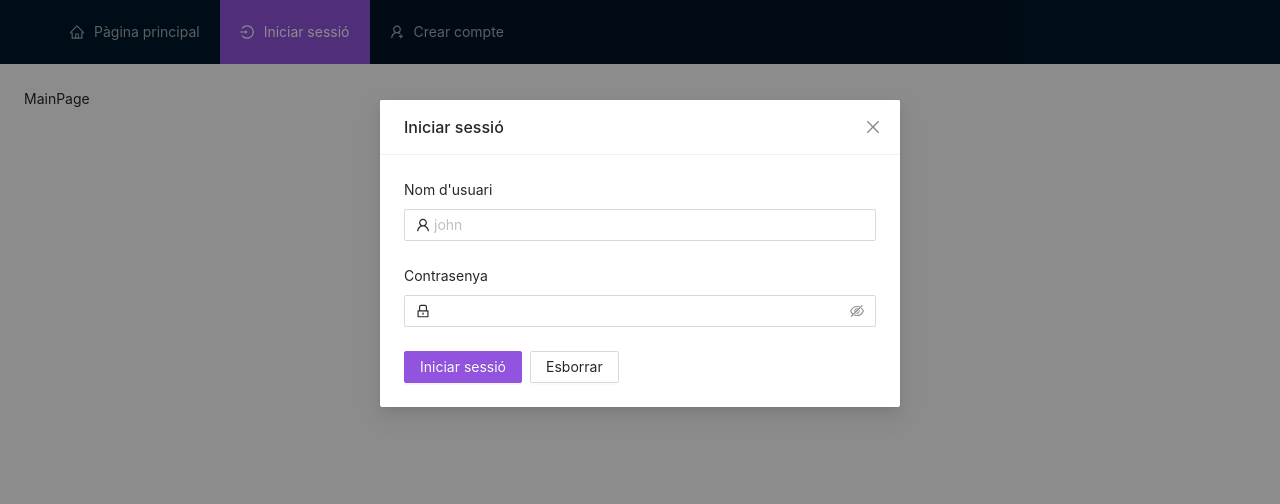
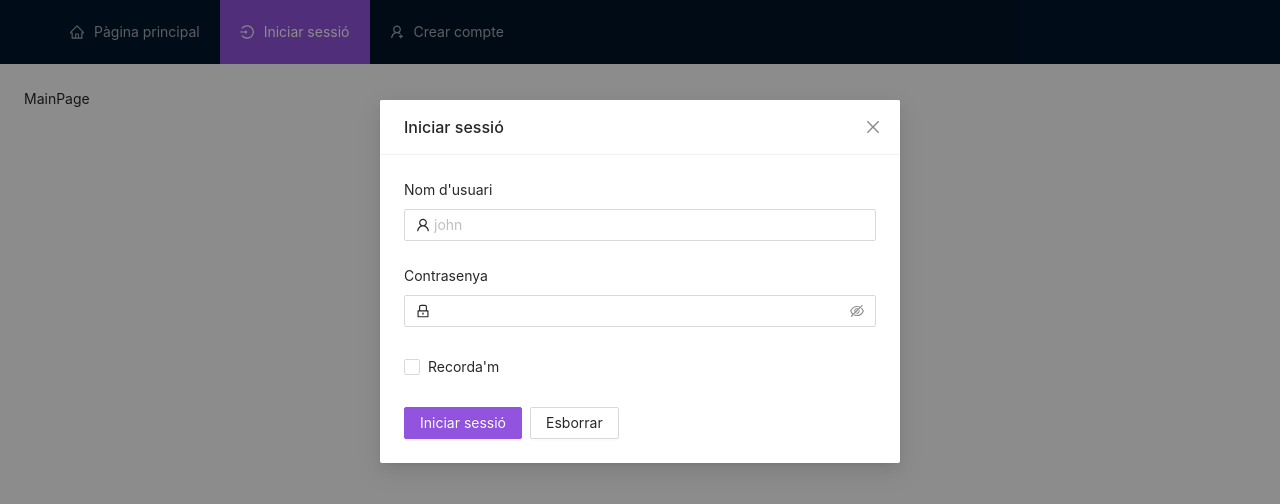
Before and after one commit to TheMineWay/TFG-ASIX2-Frontend, a React (Create React App) app in the folder app/: page / in a window 1280 px wide. Both pictures are taken after a click on the item "Iniciar sessió". Shown: the top 504 px of the page. Built offline with nearby package versions, Linux system fonts and the light colour scheme.

Commit message:
Remember UI

```diff
--- a/app/src/i18n/locales/ca.json
+++ b/app/src/i18n/locales/ca.json
@@ -48,7 +48,8 @@
     "common": {
         "form": {
             "Username": "Nom d'usuari",
-            "Password": "Contrasenya"
+            "Password": "Contrasenya",
+            "RememberMe": "Recorda'm"
         },
         "actions": {
             "Login": "Iniciar sessió",
--- a/app/src/view/auth/LoginForm.tsx
+++ b/app/src/view/auth/LoginForm.tsx
@@ -5,6 +5,7 @@ import useAuthState from '../../hooks/auth/useAuthState';
 import request from '../../services/api/Request';
 import { UserModel } from '../../services/auth/User.model';
 import notificationErrorDisplay from '../errors/display/NotificationErrorDisplay';
+import CheckFormItem from '../form/CheckFormItem';
 import PasswordFormItem from '../form/PasswordFormItem';
 import ResetFormItem from '../form/ResetFormItem';
 import SubmitFormItem from '../form/SubmitFormItem';
@@ -32,6 +33,7 @@ type LoginResponse = {
 type LoginRequest = {
     login: string;
     password: string;
+    remember: boolean;
 }
 
 export default function LoginForm(props: Props) {
@@ -55,6 +57,11 @@ export default function LoginForm(props: Props) {
                     isEmailVerified: result.user.isEmailVerified === '1',
                 },
             });
+
+            if(data.remember) {
+
+            }
+
             props.hide();
         } catch (e: any) {
             notificationErrorDisplay(e);
@@ -79,6 +86,10 @@ export default function LoginForm(props: Props) {
                     required
                     requiredInvisibility
                 />
+                <CheckFormItem
+                    name='remember'
+                    text={t('common.form.RememberMe')}
+                />
 
                 <Space>
                     <SubmitFormItem
--- /dev/null
+++ b/app/src/view/form/CheckFormItem.tsx
@@ -0,0 +1,16 @@
+import { Checkbox, Form } from 'antd';
+
+type Props = {
+    name: string;
+    text: string;
+}
+
+export default function CheckFormItem(props: Props) {
+    return (
+        <Form.Item
+            name={props.name}
+        >
+            <Checkbox>{props.text}</Checkbox>
+        </Form.Item>
+    );
+}
```
